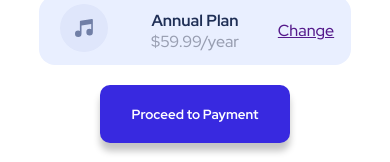
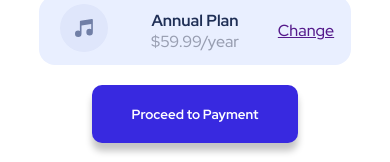
Before and after one commit to AliMohamed35/order-summary-component-main, a plain HTML site: page index.html in a window 390 px wide. Shown: the part 509-671 px from the top of the page. Drawn offline with Linux system fonts and the light colour scheme.

Commit message:
re-configured responsive code

```diff
--- a/style/style.css
+++ b/style/style.css
@@ -76,7 +76,7 @@ body {
 .Proceed button {
   margin: 20px;
   background-color: var(--Brightblue);
-  padding: 20px 2rem;
+  padding: 20px 2.5rem;
   color: white;
   font-weight: bold;
   border-radius: 10px;
```
